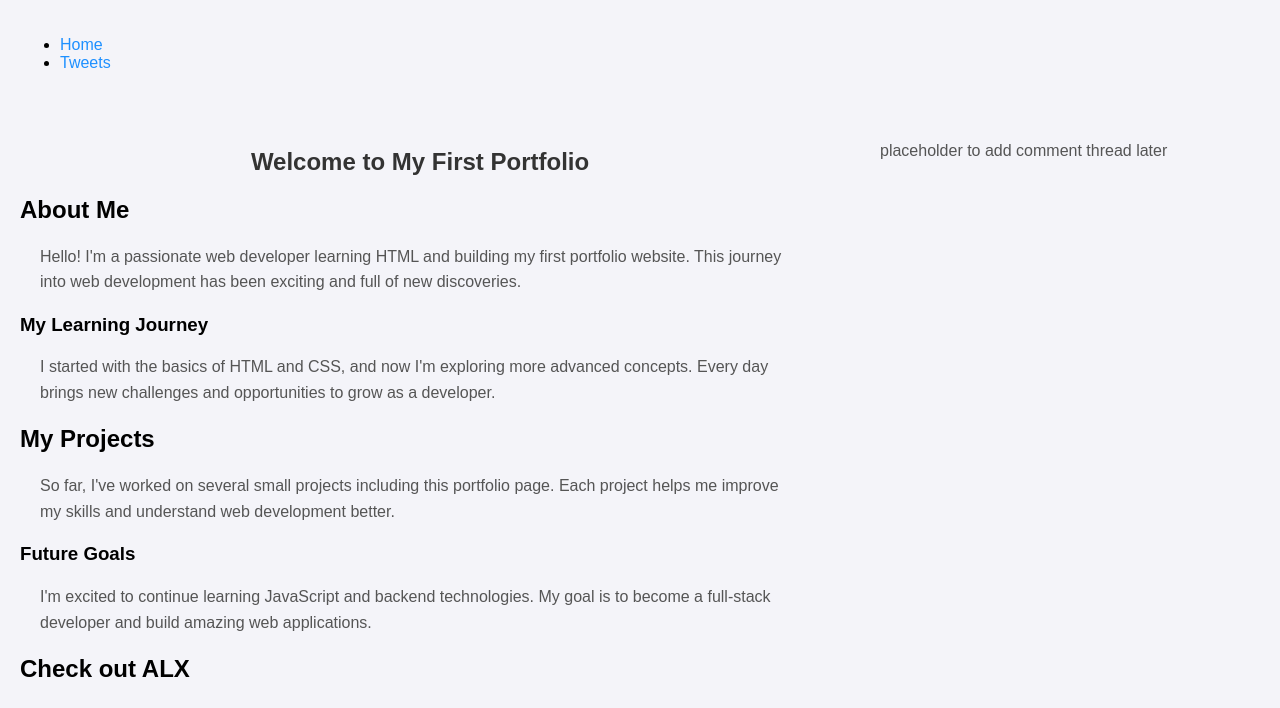
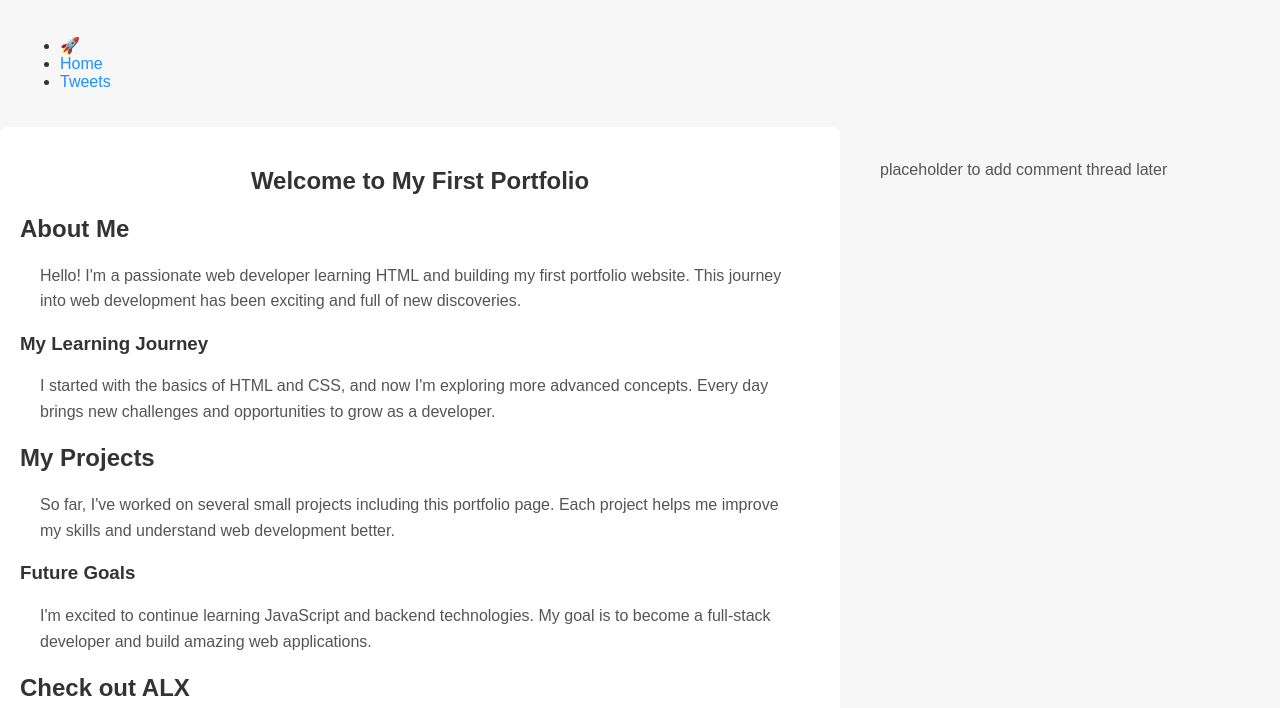
Before and after one commit to mandyrenee06/alx_html_css, a plain HTML site: page css_basic/index.html in a window 1280 px wide. Shown: the top 708 px of the page. Drawn offline with Linux system fonts and the light colour scheme.

Commit message:
Add some more styling

```diff
--- a/css_basic/index.html
+++ b/css_basic/index.html
@@ -13,6 +13,7 @@
 
     <header>
         <ul>
+            <li class="logo">&#128640;</li>
             <li><a href="index.html">Home</a></li>
             <li><a href="tweets.html">Tweets</a></li>
         </ul>
--- a/css_basic/styles.css
+++ b/css_basic/styles.css
@@ -4,6 +4,8 @@ body {
     flex-direction: column;
     height: 100vh;
     margin: 0;
+    background-color: #f7f7f7;
+    color: #333;
 }
 
 main {
@@ -16,6 +18,8 @@ article {
     flex: 2;
     overflow-y: auto;
     padding: 20px;
+    background: white;
+    border-radius: 8px;
 }
 
 aside {
```
